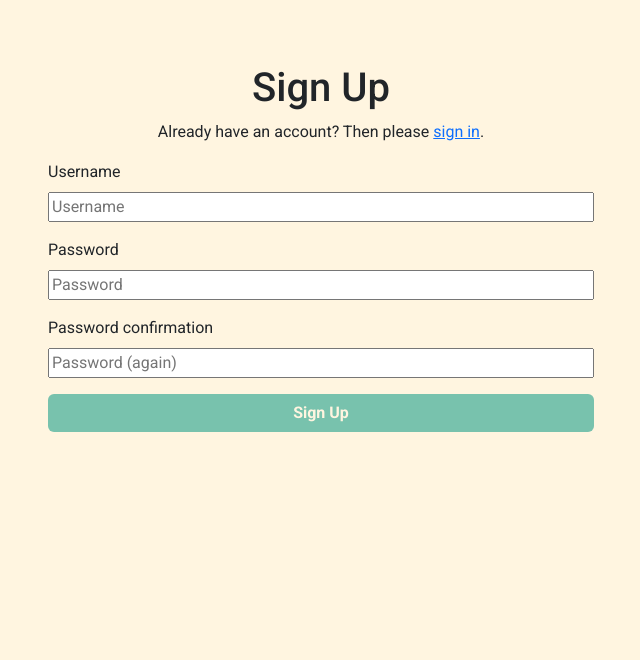
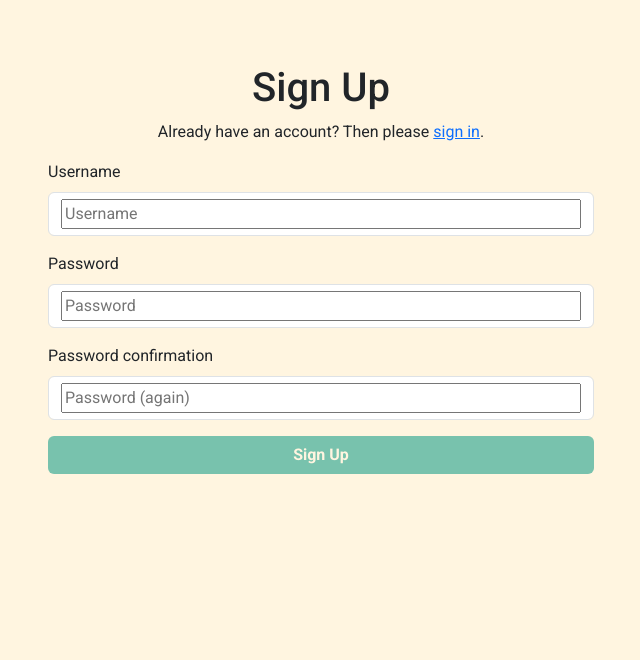
Before and after one commit to enniovilla/project-4-ci, a Django app: page /accounts/signup/ in a window 1280 px wide. Shown: the part 136-796 px from the top of the page, without its empty margins (319-959 px from the left). Run offline with Django 5.2, Linux system fonts and the light colour scheme; some libraries are stand-ins or nearby versions.

Commit message:
Style inputs

```diff
--- a/templates/account/login.html
+++ b/templates/account/login.html
@@ -24,7 +24,7 @@
 
                 <div class="mb-3">
                     <label for="{{ form.login.id_for_label }}" class="form-label">{% trans "User" %}</label>
-                    <div class="input-group d-grid gap-2">
+                    <div class="input-group d-grid gap-2 form-control">
                         {{ form.login }}
                         <div class="invalid-feedback">
                             {% if form.login.errors %}
@@ -37,7 +37,7 @@
 
                 <div class="mb-3">
                     <label for="{{ form.password.id_for_label }}" class="form-label">{% trans "Password" %}</label>
-                    <div class="input-group d-grid gap-2">
+                    <div class="input-group d-grid gap-2 form-control">
                         {{ form.password }}
                         <div class="invalid-feedback">
                             {% if form.password.errors %}
--- a/templates/account/signup.html
+++ b/templates/account/signup.html
@@ -26,7 +26,7 @@
 
                 <div class="mb-3">
                     <label for="{{ form.username.id_for_label }}" class="form-label">{% trans "Username" %}</label>
-                    <div class="input-group d-grid gap-2">
+                    <div class="input-group d-grid gap-2 form-control">
                         {{ form.username }}
                         {% if form.username.errors %}
                         <div class="invalid-feedback">
@@ -45,7 +45,7 @@
 
                 <div class="mb-3">
                     <label for="{{ form.password1.id_for_label }}" class="form-label">{% trans "Password" %}</label>
-                    <div class="input-group d-grid gap-2">
+                    <div class="input-group d-grid gap-2 form-control">
                         {{ form.password1 }}
                         {% if form.password1.errors %}
                         <div class="invalid-feedback">
@@ -60,7 +60,7 @@
                 <div class="mb-3">
                     <label for="{{ form.password2.id_for_label }}"
                         class="form-label">{% trans "Password confirmation" %}</label>
-                    <div class="input-group d-grid gap-2">
+                    <div class="input-group d-grid gap-2 form-control">
                         {{ form.password2 }}
                         {% if form.password2.errors %}
                         <div class="invalid-feedback">
```
